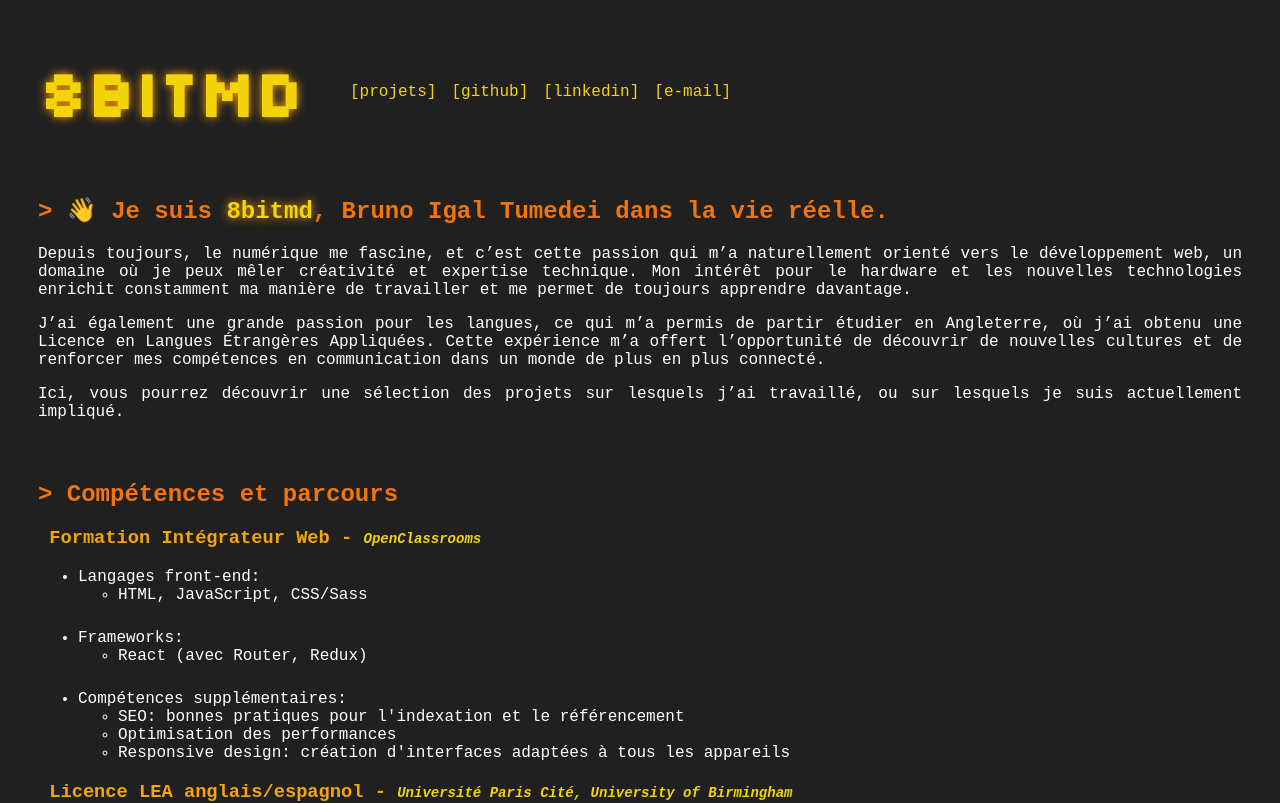
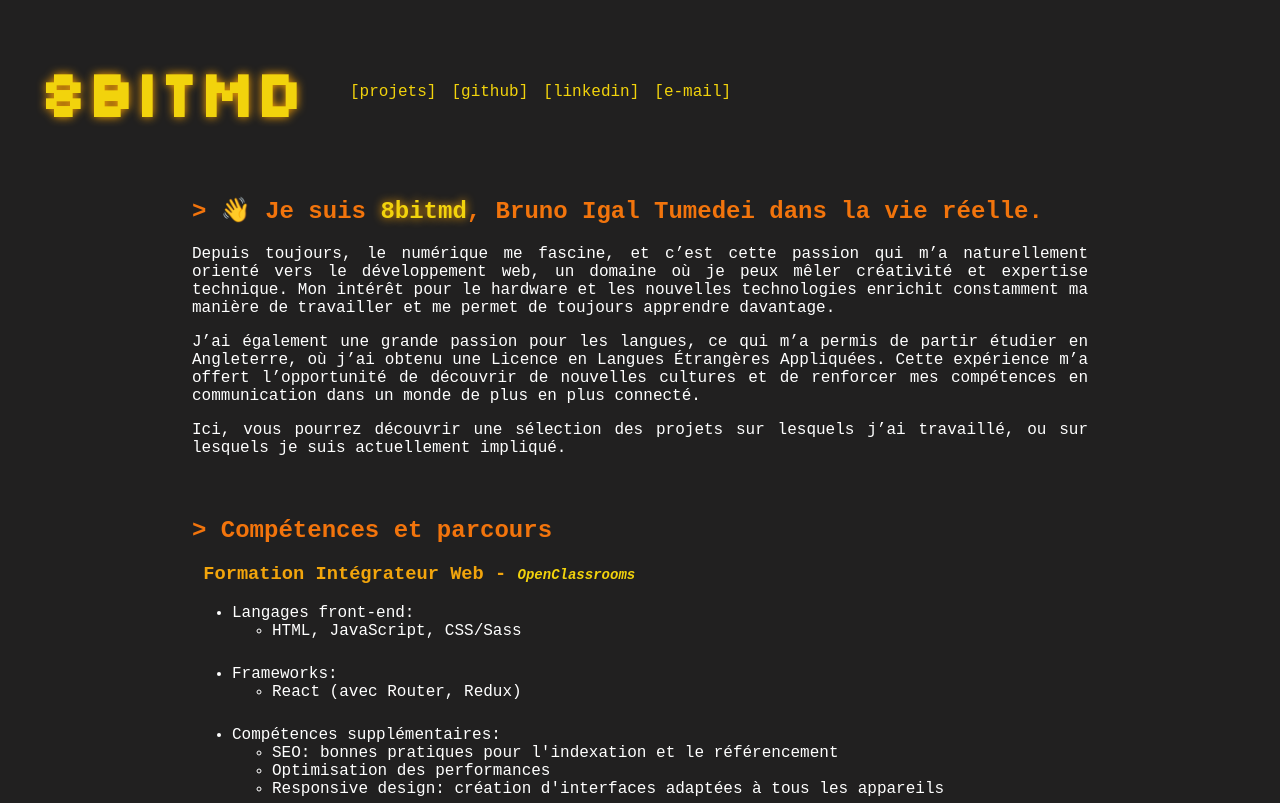
Before and after one commit to 8bitmd/portfolio, a React (Create React App) app: page / in a window 1280 px wide. Shown: the top 803 px of the page. Built offline with nearby package versions, Linux system fonts and the light colour scheme.

Commit message:
Center and resize homepage content

```diff
--- a/src/assets/styles/style.css
+++ b/src/assets/styles/style.css
@@ -81,6 +81,10 @@ section h2:not(:first-of-type) {
   margin-top: 60px;
 }
 
+.accueil {
+  width: 70vw;
+  margin: auto;
+}
 .accueil a:hover {
   text-shadow: 0 0 4px white;
 }
--- a/src/assets/styles/style.sass
+++ b/src/assets/styles/style.sass
@@ -62,6 +62,8 @@ section h2:not(:first-of-type)
   margin-top: 60px
 
 .accueil
+  width: 70vw
+  margin: auto
   a:hover
     text-shadow: 0 0 4px white
   p, li
```
Also changed, not shown: 1 other file (tests, documents, lock files or other folders).
